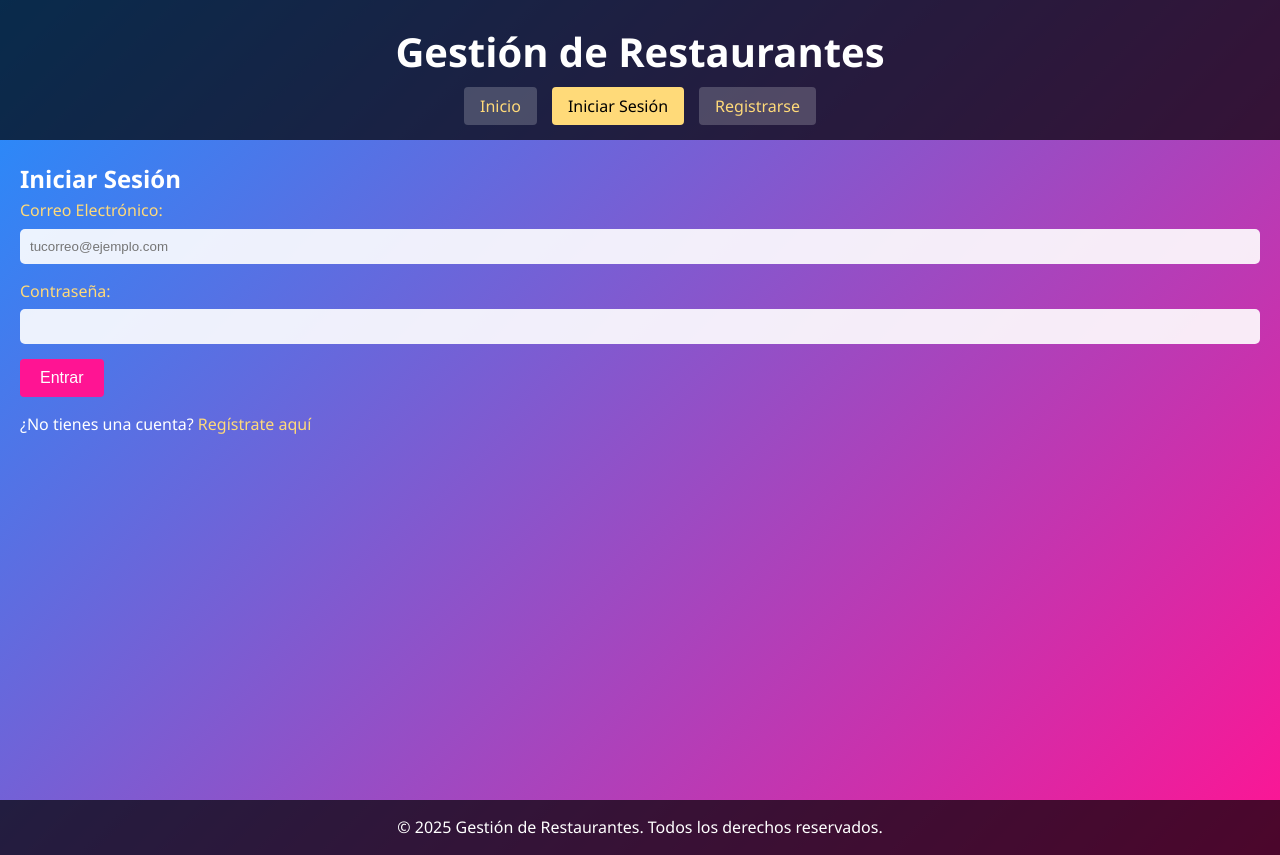
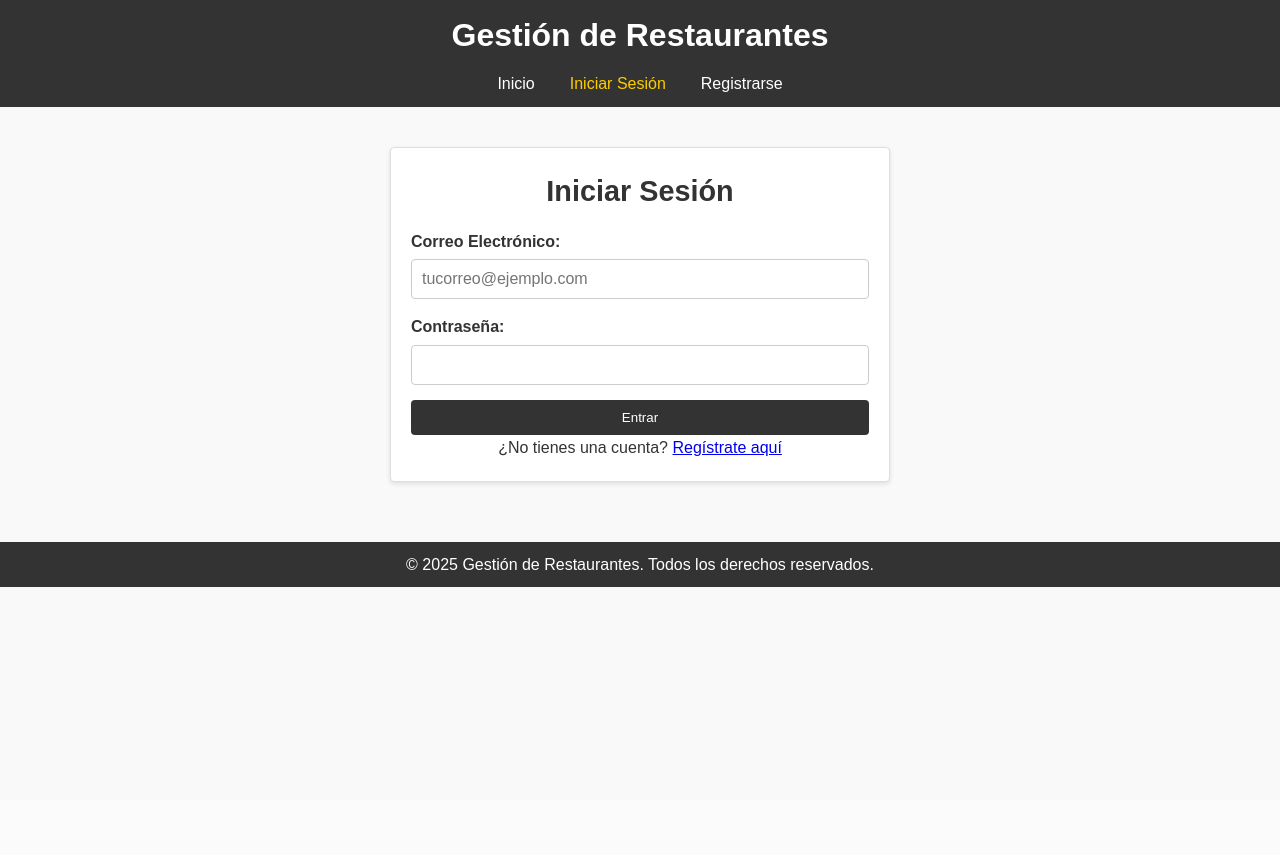
Before and after one commit to Andre1z/andrei-turquoise, a PHP site: page /andrei-turquoise/index.php?page=login in a window 1280 px wide. After the commit the page ends 587 px from the top, so only its background shows below. Run offline with PHP 8.4, Linux system fonts and the light colour scheme.

Commit message:
Update style.css

```diff
--- a/public/css/style.css
+++ b/public/css/style.css
@@ -1,112 +1,205 @@
-/* style.css */
+/* ===========================================
+   Reset y Estilos Base
+   ===========================================
+*/
 
-/* Reset y estilos básicos */
 * {
     margin: 0;
     padding: 0;
     box-sizing: border-box;
 }
 
-html, body {
-    font-family: 'Segoe UI', Tahoma, Geneva, Verdana, sans-serif;
-    /* Fondo degradado vibrante */
-    background: linear-gradient(135deg, #1e90ff, #ff1493);
-    color: #fff;
+html,
+body {
+    font-family: Arial, Helvetica, sans-serif;
+    background-color: #f9f9f9;
+    color: #333;
     line-height: 1.6;
 }
 
-/* Enlaces */
-a {
-    color: #ffda79;
-    text-decoration: none;
-    transition: all 0.3s ease;
-}
+/* ===========================================
+   Encabezado y Navegación
+   ===========================================
+*/
 
-a:hover {
-    color: #ffc107;
-}
-
-/* Header */
 header {
-    background: rgba(0, 0, 0, 0.7);
-    padding: 20px;
+    background-color: #333;
+    color: #fff;
+    padding: 10px 20px;
 }
 
 header h1 {
-    font-size: 2.5rem;
+    font-size: 2rem;
     text-align: center;
     margin-bottom: 10px;
 }
 
-nav ul {
+header nav ul {
+    list-style: none;
     display: flex;
     justify-content: center;
     gap: 15px;
-    list-style: none;
 }
 
-nav ul li a {
-    padding: 8px 16px;
-    border-radius: 4px;
-    background: rgba(255, 255, 255, 0.2);
+header nav ul li a {
+    text-decoration: none;
+    color: #fff;
+    padding: 5px 10px;
+    transition: color 0.3s ease;
 }
 
-nav ul li a:hover,
-nav ul li a.active {
-    background: #ffda79;
-    color: #000;
+header nav ul li a:hover,
+header nav ul li a.active {
+    color: #ffcc00;
 }
 
-/* Main y Footer */
+/* ===========================================
+   Estructura General (Main y Sections)
+   ===========================================
+*/
+
 main {
     padding: 20px;
-    min-height: calc(100vh - 140px); /* Ajuste considerando el header y footer */
 }
 
-footer {
-    background: rgba(0, 0, 0, 0.7);
-    text-align: center;
-    padding: 15px;
-    position: relative;
+section {
+    max-width: 800px;
+    margin: 20px auto;
+    padding: 20px;
+    background-color: #fff;
+    border: 1px solid #ddd;
+    border-radius: 4px;
+    box-shadow: 0 2px 5px rgba(0, 0, 0, 0.1);
 }
 
-/* Formularios */
+/* Secciones específicas (login, register, dashboard) */
+.login-section,
+.register-section,
+.dashboard-section {
+    max-width: 500px;
+    margin: 20px auto;
+    padding: 20px;
+    background-color: #fff;
+    border-radius: 4px;
+    box-shadow: 0 2px 5px rgba(0, 0, 0, 0.1);
+    text-align: center;
+}
+
+.login-section h2,
+.register-section h2,
+.dashboard-section h2 {
+    margin-bottom: 15px;
+    font-size: 1.8rem;
+}
+
+/* ===========================================
+   Formularios y Botones
+   ===========================================
+*/
+
+form {
+    display: flex;
+    flex-direction: column;
+    gap: 15px;
+    margin-top: 10px;
+}
+
 .form-group {
-    margin-bottom: 15px;
+    display: flex;
+    flex-direction: column;
+    text-align: left;
 }
 
 .form-group label {
-    display: block;
+    font-weight: bold;
     margin-bottom: 5px;
-    color: #ffda79;
 }
 
 .form-group input[type="text"],
 .form-group input[type="email"],
 .form-group input[type="password"],
-.form-group textarea,
-.form-group select {
-    width: 100%;
+.form-group textarea {
+    padding: 10px;
+    border: 1px solid #ccc;
+    border-radius: 4px;
+    font-size: 1rem;
+}
+
+.form-group input[type="submit"],
+button {
+    background-color: #333;
+    color: #fff;
     padding: 10px;
     border: none;
-    border-radius: 5px;
-    background: rgba(255, 255, 255, 0.9);
-    color: #333;
+    border-radius: 4px;
+    cursor: pointer;
+    transition: background-color 0.3s ease;
 }
 
-input[type="submit"],
-button {
-    background: #ff1493;
-    color: #fff;
-    border: none;
-    padding: 10px 20px;
-    cursor: pointer;
-    border-radius: 4px;
-    font-size: 1rem;
-    transition: all 0.3s ease;
+.form-group input[type="submit"]:hover,
+button:hover {
+    background-color: #555;
 }
 
-input[type="submit"]:hover,
-button:hover {
-    background: #ff69b4;
+/* ===========================================
+   Mensajes de Error y Éxito
+   ===========================================
+*/
+
+.error {
+    color: #cc0000;
+    background-color: #ffe5e5;
+    border: 1px solid #cc0000;
+    padding: 10px;
+    border-radius: 4px;
+    margin-bottom: 15px;
 }
+
+.success {
+    color: #006600;
+    background-color: #e5ffe5;
+    border: 1px solid #006600;
+    padding: 10px;
+    border-radius: 4px;
+    margin-bottom: 15px;
+}
+
+/* ===========================================
+   Pie de Página
+   ===========================================
+*/
+
+footer {
+    background-color: #333;
+    color: #fff;
+    text-align: center;
+    padding: 10px 20px;
+    margin-top: 20px;
+}
+
+/* ===========================================
+   Media Queries (Responsive)
+   ===========================================
+*/
+
+@media (max-width: 768px) {
+    header h1 {
+        font-size: 1.8rem;
+    }
+
+    header nav ul {
+        flex-direction: column;
+        gap: 5px;
+    }
+
+    form {
+        gap: 10px;
+    }
+
+    .form-group input[type="text"],
+    .form-group input[type="email"],
+    .form-group input[type="password"],
+    .form-group textarea {
+        width: 100%;
+    }
+}
```
